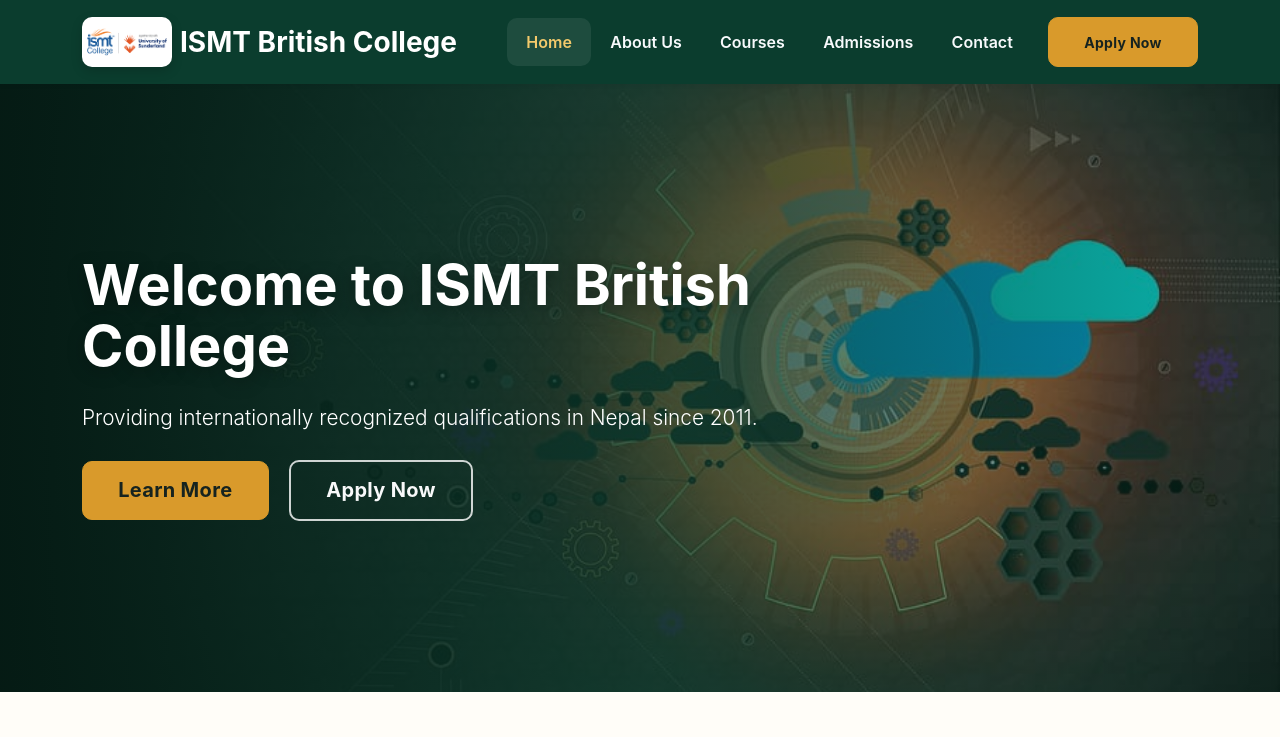
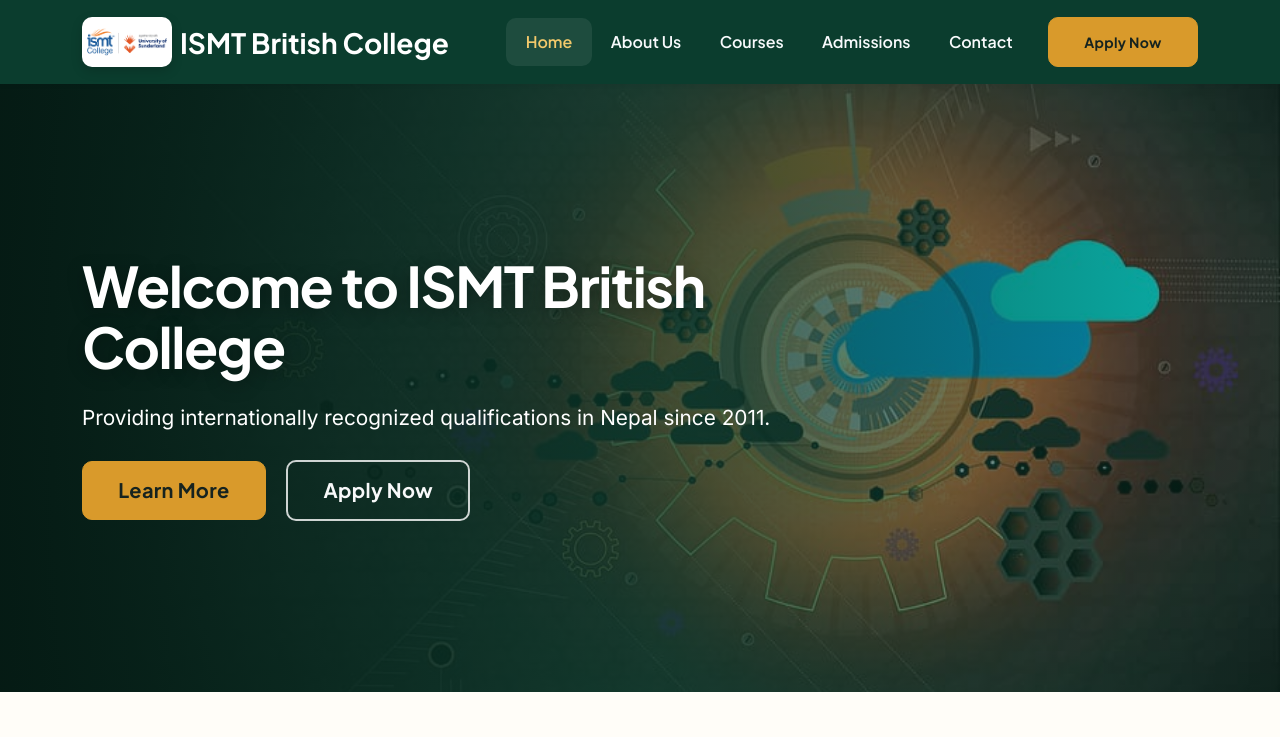
Before and after one commit to kit24fanr-cyber/college-website, a plain HTML site: page index.html in a window 1280 px wide. Shown: the top 737 px of the page. Drawn offline with nearby package versions, Linux system fonts and the light colour scheme.

Commit message:
Update site typography

```diff
--- a/css/style.css
+++ b/css/style.css
@@ -1,5 +1,9 @@
+@import url('https://fonts.googleapis.com/css2?family=Inter:wght@400;500;600&family=Plus+Jakarta+Sans:wght@600;700;800&display=swap');
+
 /* ===== GLOBAL STYLES ===== */
 :root {
+    --font-body: 'Inter', 'Segoe UI', sans-serif;
+    --font-heading: 'Plus Jakarta Sans', 'Segoe UI', sans-serif;
     --primary-color: #176b52;
     --primary-dark: #0b3d2e;
     --primary-light: #d9eee5;
@@ -21,7 +25,7 @@
 }
 
 body {
-    font-family: 'Inter', 'Segoe UI', Tahoma, Geneva, Verdana, sans-serif;
+    font-family: var(--font-body);
     color: var(--text-dark);
     line-height: 1.75;
     background-color: #fffdf8;
@@ -30,9 +34,11 @@ body {
 }
 
 h1, h2, h3, h4, h5, h6 {
+    font-family: var(--font-heading);
     font-weight: 800;
     color: var(--primary-dark);
     margin-bottom: 1rem;
+    letter-spacing: -0.025em;
 }
 
 .bg-primary {
@@ -73,6 +79,7 @@ a:hover {
 }
 
 .btn {
+    font-family: var(--font-heading);
     border-radius: var(--rounded-sm);
     padding: 0.85rem 2.2rem;
     font-weight: 700;
@@ -132,6 +139,7 @@ a:hover {
 }
 
 .navbar-brand {
+    font-family: var(--font-heading);
     display: flex;
     align-items: center;
     font-weight: 800;
@@ -148,6 +156,7 @@ a:hover {
 }
 
 .navbar-dark .navbar-nav .nav-link {
+    font-family: var(--font-heading);
     color: var(--text-light);
     font-weight: 600;
     padding: 0.6rem 1.2rem;
```
